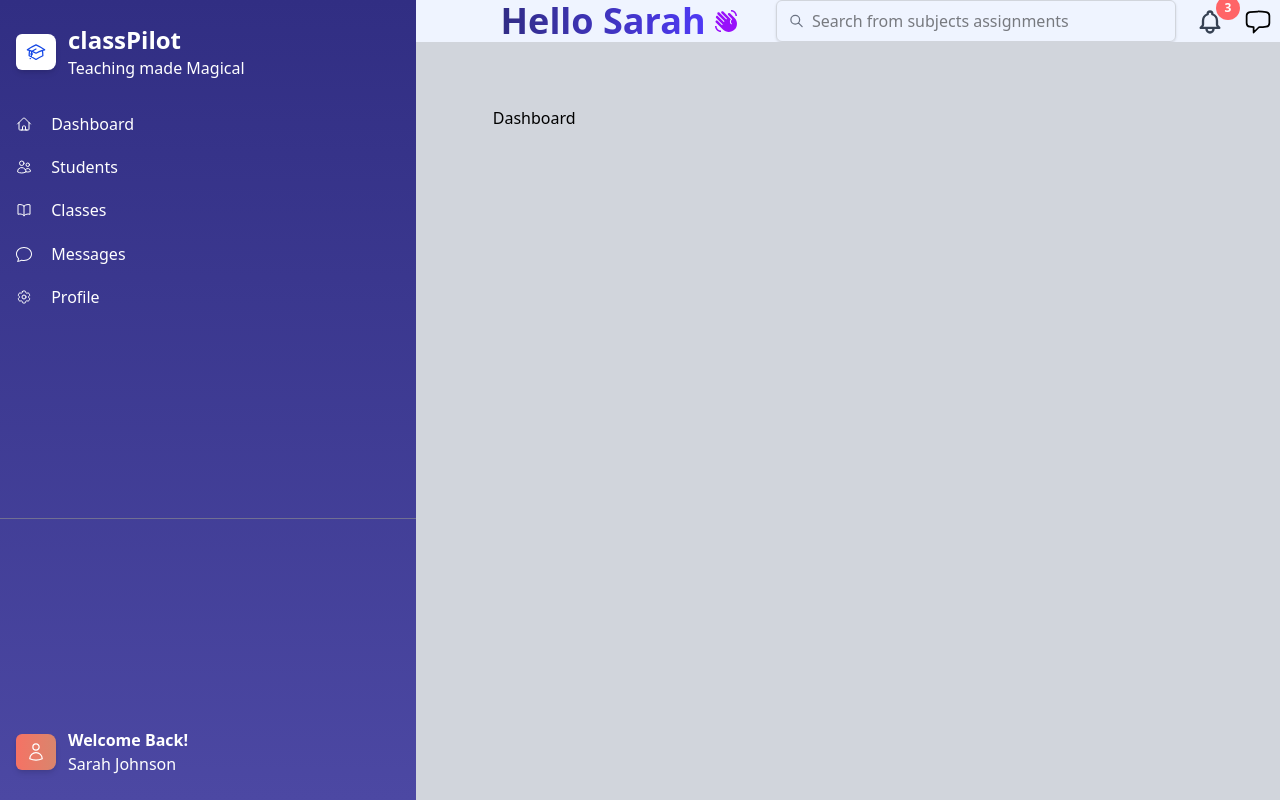
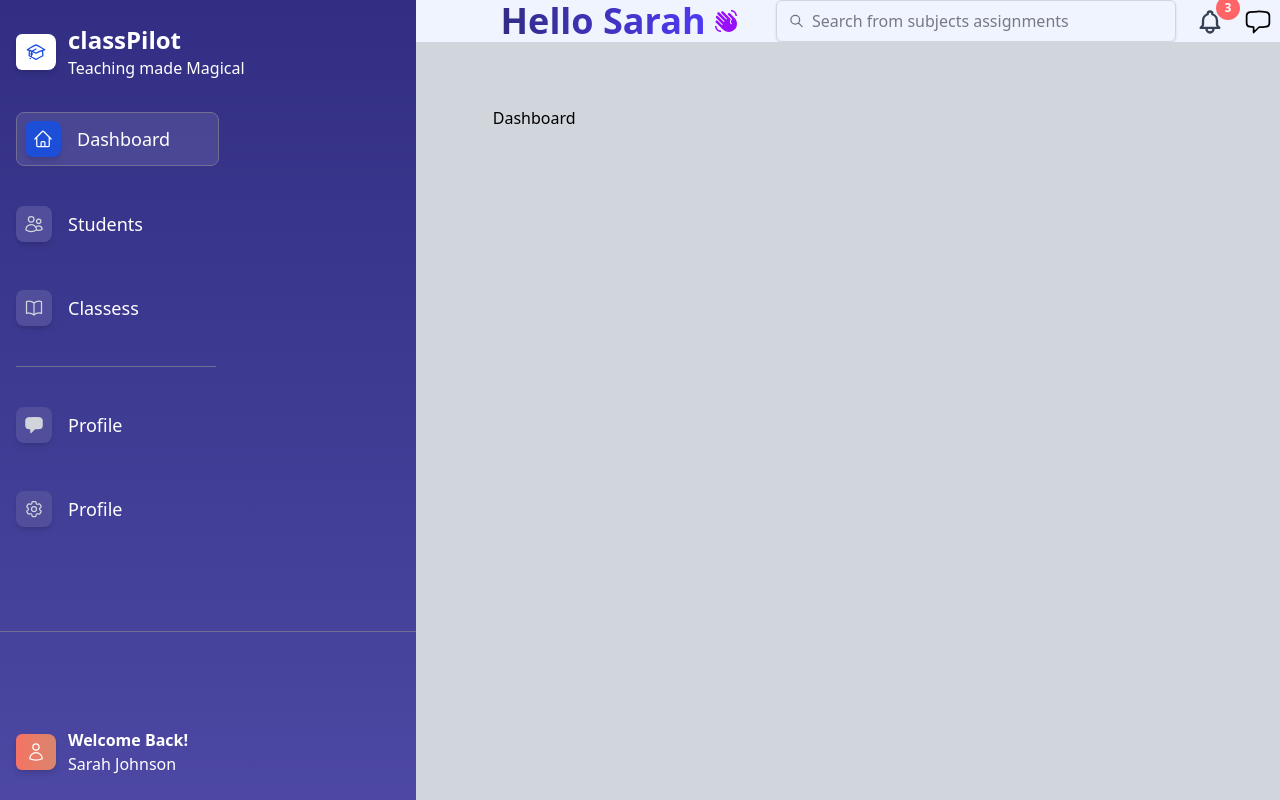
Before and after one commit to shukri-mo/Class_Pilot_Demo, a React (Vite) app: page /dashboard in a window 1280 px wide. Built offline with nearby package versions, Linux system fonts and the light colour scheme.

Commit message:
done some styling for the sidebar navlinks

```diff
--- a/src/Ui/MainNav.jsx
+++ b/src/Ui/MainNav.jsx
@@ -1,4 +1,6 @@
+import React from "react";
 import {
+  HiChatBubbleLeft,
   HiOutlineBookOpen,
   HiOutlineCalendarDays,
   HiOutlineCog6Tooth,
@@ -7,46 +9,88 @@ import {
   HiOutlineUsers,
 } from "react-icons/hi2";
 import { BsChat } from "react-icons/bs";
-import { Link } from "react-router-dom";
+import { NavLink } from "react-router-dom";
 
 function MainNav() {
   return (
-    <nav>
-      <ul className="flex flex-col gap-[1.2rem]">
-        <li>
-          <Link to="/dashboard"  className="flex items-center gap-[1.2rem]">
-            <HiOutlineHome />
-            <span>Dashboard</span>
-          </Link>
-        </li>
-        <li>
-          <Link to="/students"  className="flex items-center gap-[1.2rem]">
-            <HiOutlineUsers />
-            <span>Students</span>
-          </Link>
-        </li>
-        <li>
-          <Link to="/classes"  className="flex items-center gap-[1.2rem]">
-            <HiOutlineBookOpen />
-            <span>Classes</span>
-          </Link>
-        </li>
-        <li>
-          <Link to="/messages"  className="flex items-center gap-[1.2rem]">
-            <BsChat />
-            <span>Messages</span>
-          </Link>
-        </li>
-
-        <li>
-          <Link to="/profile"  className="flex items-center gap-[1.2rem]">
-            <HiOutlineCog6Tooth />
-            <span>Profile</span>
-          </Link>
-        </li>
+    <nav className="flex ">
+      <ul className="flex flex-col gap-8 ">
+        <NavItem
+          to="/dashboard"
+          label="Dashboard"
+          icon={<HiOutlineHome size={20} />}
+        />
+        <NavItem
+          to="/Students"
+          label="Students"
+          icon={<HiOutlineUsers size={20} />}
+        />
+        <NavItem
+          to="/classes"
+          label="Classess"
+          icon={<HiOutlineBookOpen size={20} />}
+        />
+        <div className="pr-2">
+          <hr className="border-t-[0.5px] w-50 border-[#716f92] [#716f92]" />
+        </div>
+        <NavItem to="/messages" label="Profile" icon={<HiChatBubbleLeft size={20} />} />
+        <NavItem
+          to="/profile"
+          label="Profile"
+          icon={<HiOutlineCog6Tooth size={20} />}
+        />
       </ul>
     </nav>
   );
 }
+function NavItem({ to, label, icon }) {
+  // Define a color for each route
+  const activeIconBgColors = {
+    "/dashboard": "#1D4ED8",
+    "/Students": "#28a745",
+    "/classess": "#007bff",
+    "/messages": "#ffc107",
+    "/profile": "#716f94",
+  };
+
+  return (
+    <li>
+      <NavLink
+        to={to}
+        className={({ isActive }) =>
+          `flex items-center gap-[1rem] py-2 mr-2 rounded-lg ${
+            isActive
+              ? "pl-2 pr-12 border border-[#716f92] bg-white/10 text-[#fff]"
+              : "text-white"
+          }`
+        }
+      >
+        {({ isActive }) => {
+          // Choose the icon background color
+          const bgColor = isActive
+            ? activeIconBgColors[to] || "#f57264" // fallback if route missing
+            : "#514e9b"; // default inactive color
+
+          return (
+            <>
+              <div
+                className={`p-2 rounded-lg shadow-md flex items-center justify-center`}
+                style={{ backgroundColor: bgColor }}
+              >
+                {React.cloneElement(icon, {
+                  color: isActive ? "#fff" : "#d1d5db", // icon color
+                })}
+              </div>
+              <span className="text-[18px] font-sans">{label}</span>
+            </>
+          );
+        }}
+      </NavLink>
+    </li>
+  );
+}
+
+
+
 
 export default MainNav;
```
